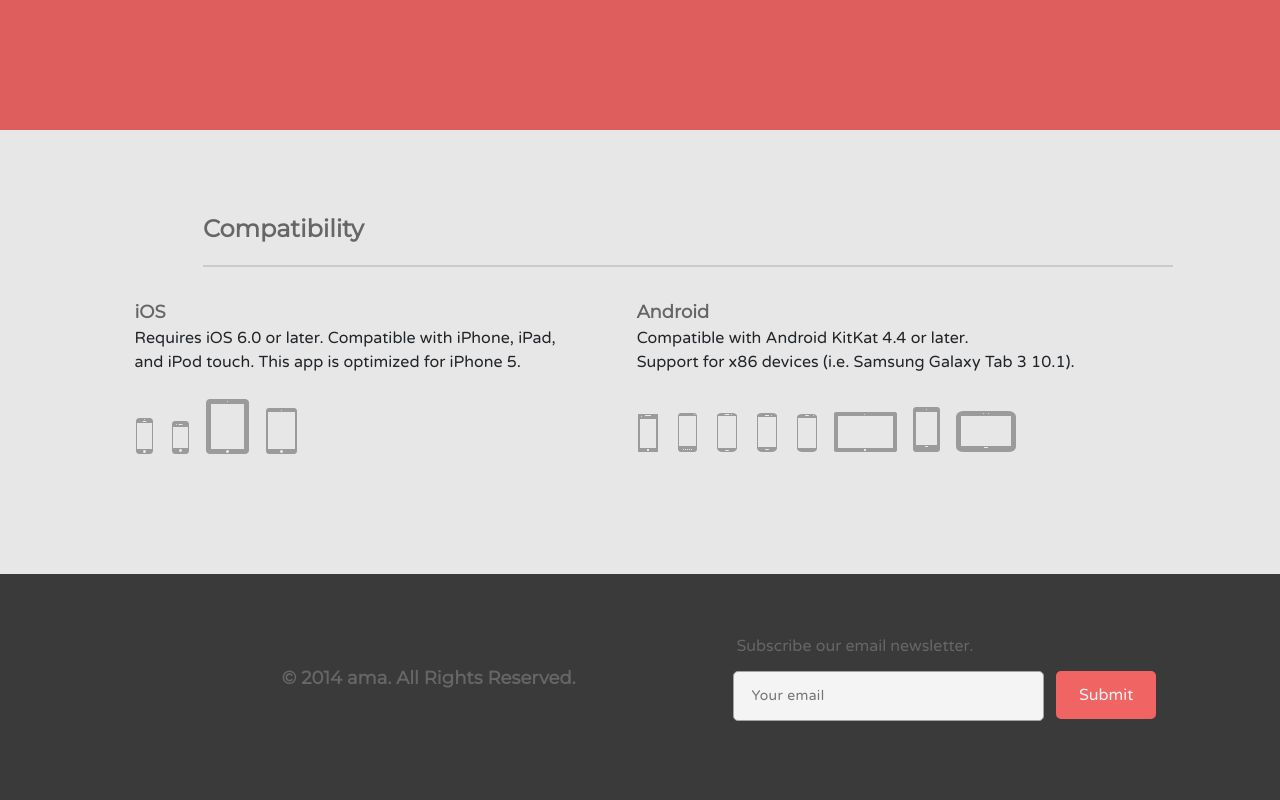
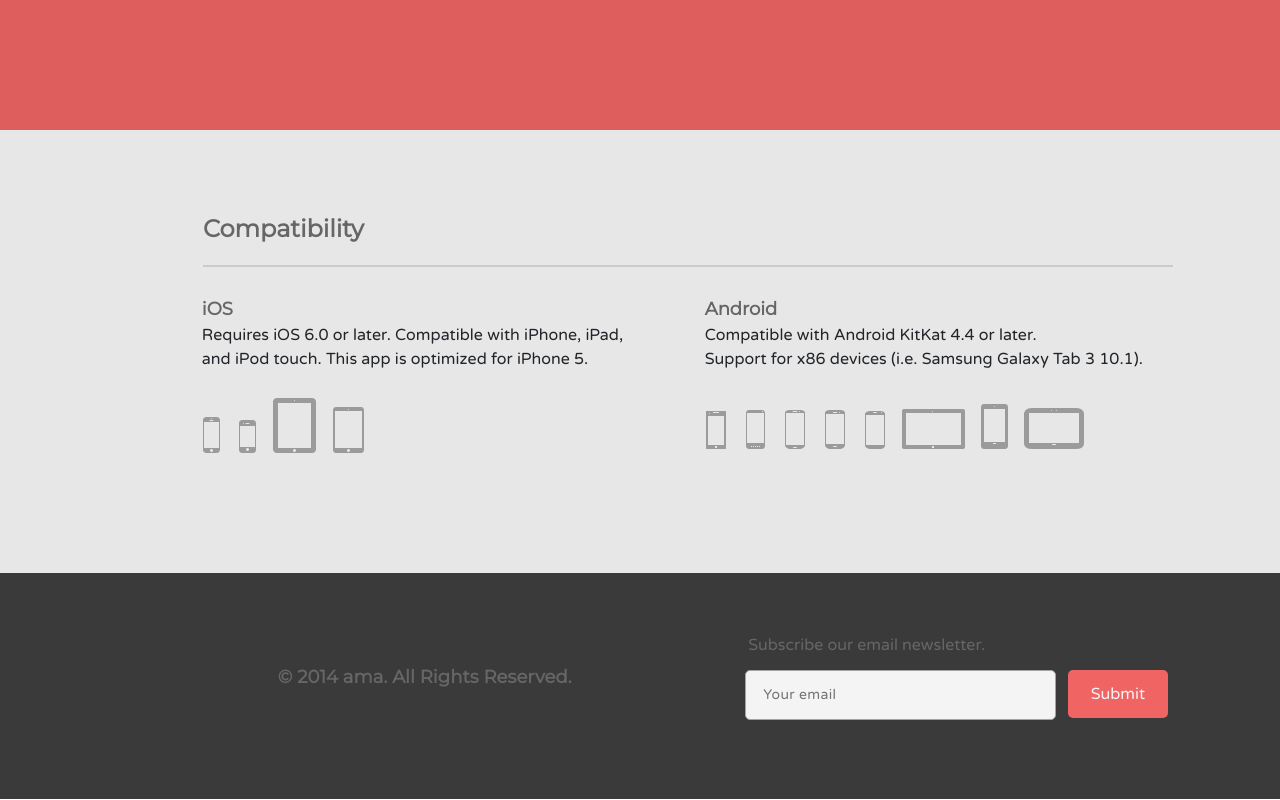
Before and after one commit to ara-bara/maket7, a website: page index.html in a window 1280 px wide. Shown: the part 5030-5830 px from the top of the page. Drawn offline with nearby package versions, Linux system fonts and the light colour scheme; a web font is replaced by a local one.

Commit message:
update footer and compatibility

```diff
--- a/index.html
+++ b/index.html
@@ -297,12 +297,12 @@
 					<div class="container-custom">
 						<div class="title col-xl-10 col-md-12">Compatibility</div>
 						<div class="operating-systems row">
-							<div class="ios col-xl-5 col-lg-6 col-md-12">
+							<div class="ios col-lg-5 col-md-12">
 								<div class="ios__title">iOS</div>
 								<div class="ios__info">Requires iOS 6.0 or later. Compatible with iPhone, iPad, and iPod touch. This app is optimized for iPhone 5.</div>
 								<img class="ios__devices" src="img/ios_devices.png" alt="MISTAKE" title="ios_devices">
 							</div>
-							<div class="android col-xl-5 col-lg-6 col-md-12">
+							<div class="android col-xl-6 col-lg-7 col-md-12">
 								<div class="android__title">Android</div>
 								<div class="android__info">Compatible with Android KitKat 4.4 or later. <br>Support for x86 devices (i.e. Samsung Galaxy Tab 3 10.1).</div>
 								<img class="android__devices" src="img/android_devices.png" alt="MISTAKE" title="android_devices">
--- a/scss/_compatibility.scss
+++ b/scss/_compatibility.scss
@@ -14,8 +14,9 @@
       padding-bottom: 22px;
     }
     .operating-systems{
-      @include mtl(35px,69px);
+      @include mtl(32px,11.65%);
       .ios{
+        padding-right: 0;
         &__title{
           @include opt;
         }
@@ -24,11 +25,11 @@
           @include opi;
         }
         &__devices{
-          @include mtl(25px,1px);
+          @include mtl(27px,1px);
         }
       }
       .android{
-        margin-left: 39px;
+        margin-left: 6.5%;
         &__title{
           @include opt;
         }
--- a/scss/_footer.scss
+++ b/scss/_footer.scss
@@ -7,11 +7,11 @@ footer{
     line-height: 1.2;
     font-weight: 600;
     color: #666666;
-    @include ptl(94px,72px);
+    @include ptl(94px,5.4%);
     letter-spacing: 0.08px;
   }
   .registration-form{
-    @include ptl(60px,104px);
+    @include ptl(60px,9.2%);
     form{
       display: flex;
       flex-direction: column;
```
Also changed, not shown: css/style.css.
